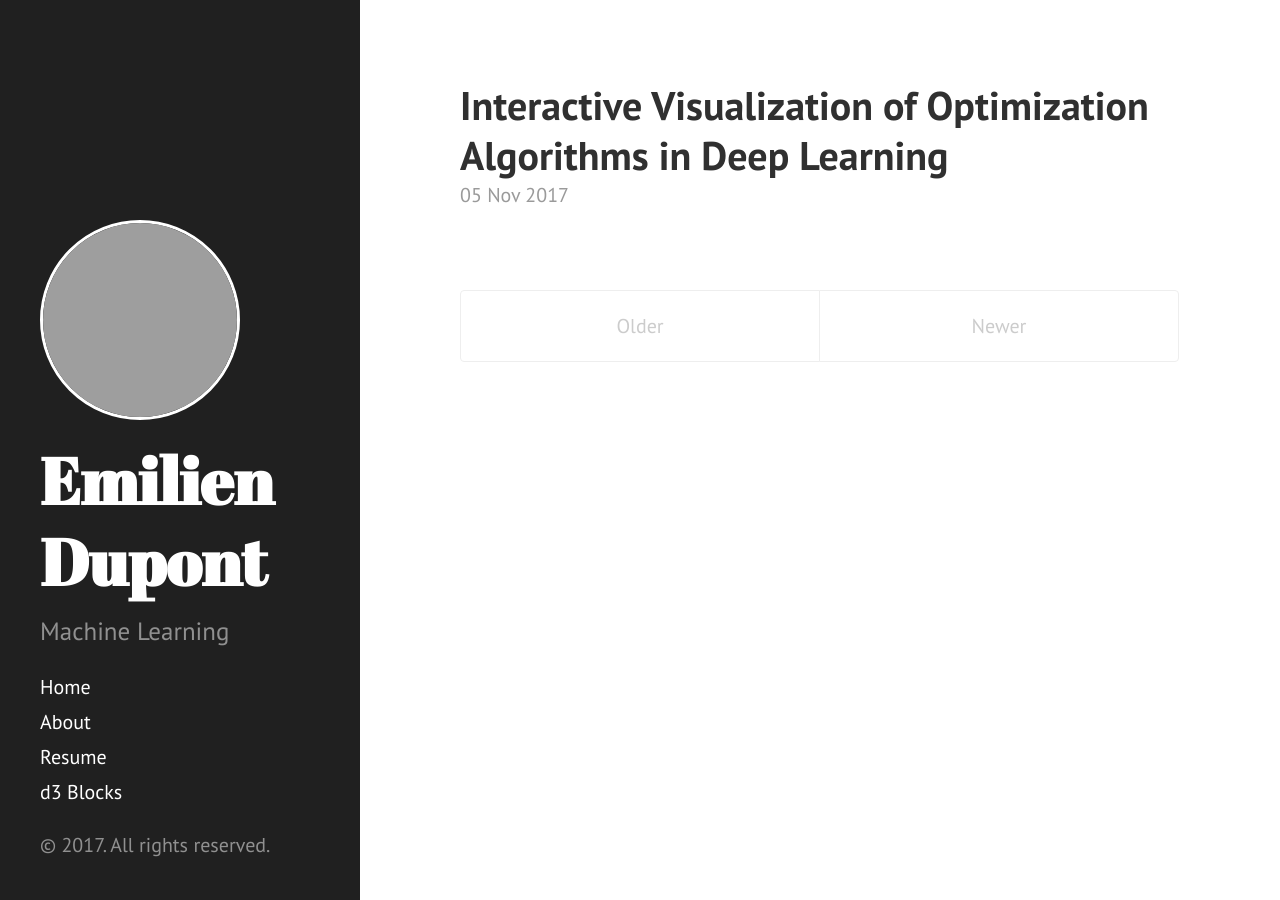
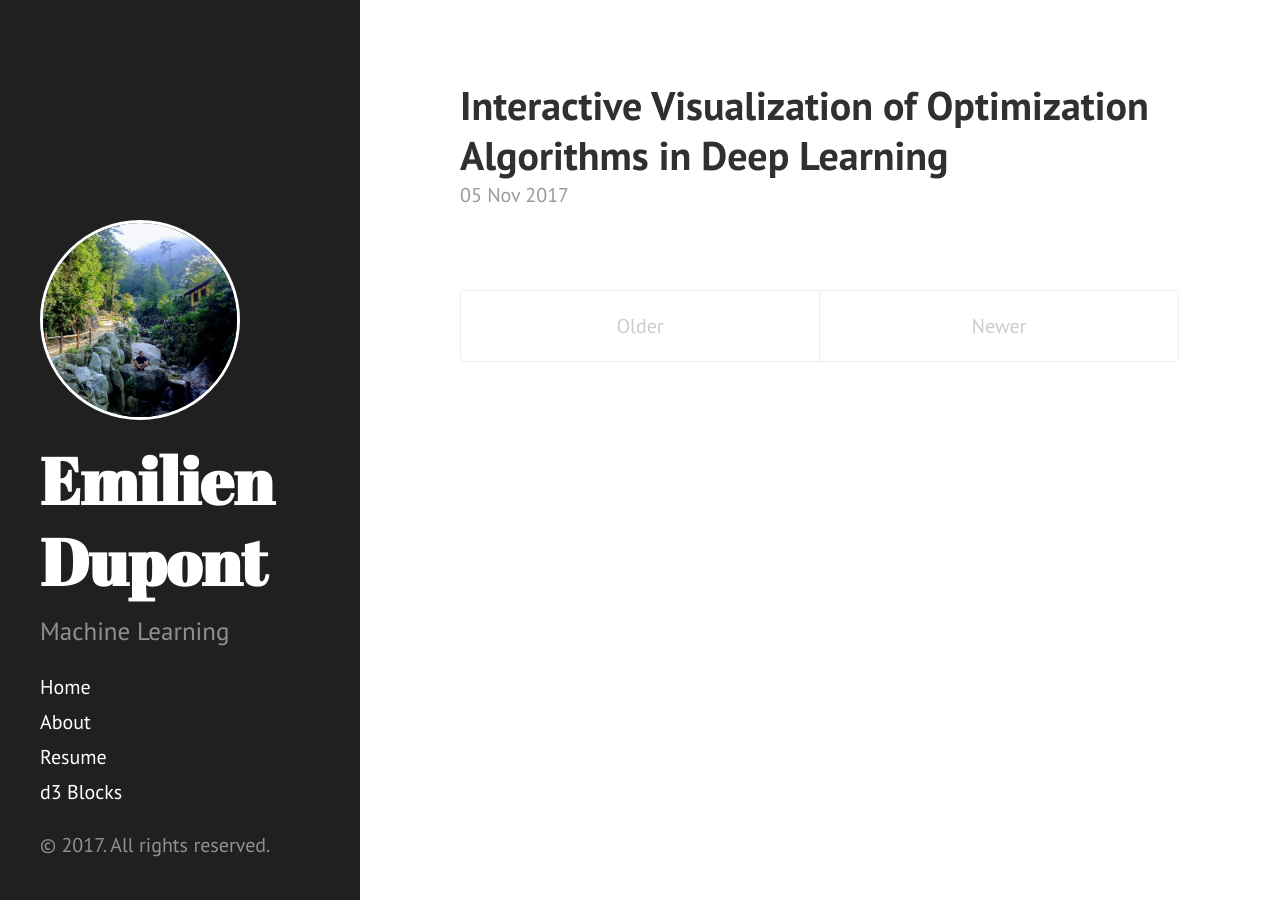
Before and after one commit to EmilienDupont/emiliendupont.github.io, a Jekyll site: the page built from index.html, in a window 1280 px wide. Built offline with Jekyll 4.4.1, drawn with Linux system fonts in a browser that asks for light colours; the list of posts is cut into pages by our own code.

Commit message:
:sparkles: removed old pic and updated path

```diff
--- a/_includes/sidebar.html
+++ b/_includes/sidebar.html
@@ -1,6 +1,6 @@
 <div class="sidebar">
   <div class="container sidebar-sticky">
-    <img src="{{ site.url }}/imgs/profile.png" style="align:center; width:200px; height:200px; border-radius: 50%; border:3px solid white">
+    <img src="{{ site.url }}/imgs/profile.jpg" style="align:center; width:200px; height:200px; border-radius: 50%; border:3px solid white">
     <div class="sidebar-about">
       <h1>
         <a href="{{ site.url }}">
```
Also changed, not shown: profile.jpg (deleted).
